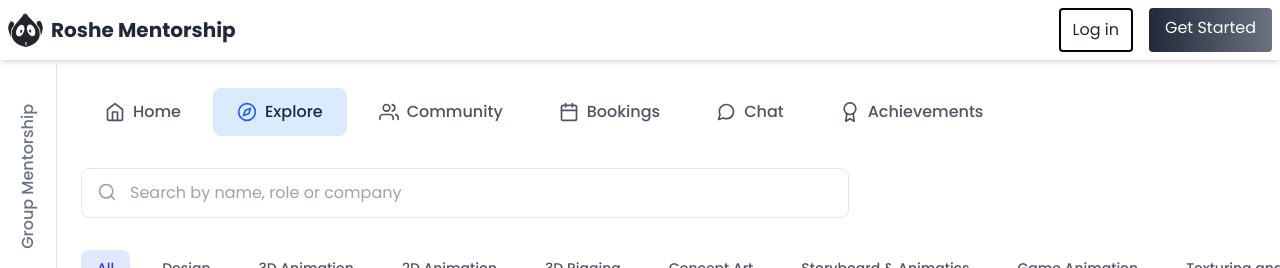
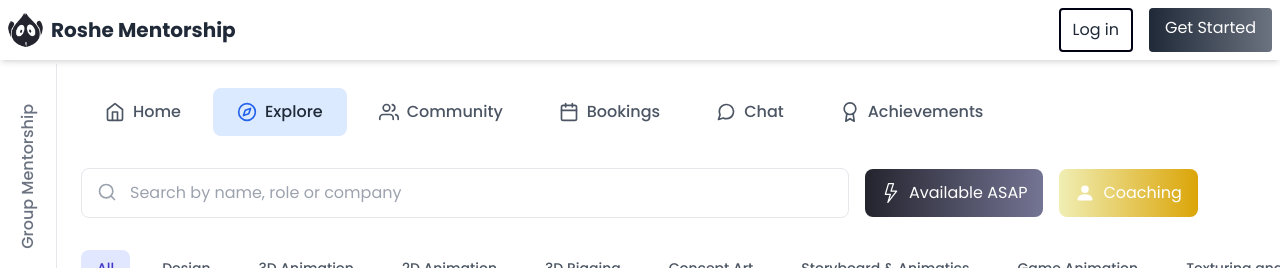
Before and after one commit to Roshe-Mentors/new_roshe, a Next.js app: page /dashboard in a window 1280 px wide. Shown: the top 268 px of the page. Built offline with nearby package versions, Linux system fonts and the light colour scheme.

Commit message:
FEAT: refactor button layout and styles in MentorDashboard for improved responsiveness

```diff
--- a/src/app/dashboard/components/MentorDashboard.tsx
+++ b/src/app/dashboard/components/MentorDashboard.tsx
@@ -112,8 +112,8 @@ const MentorDashboard: React.FC<MentorDashboardProps> = ({ mentors }) => {
             </div>
 
             {/* Search and Action Buttons */}
-            <div className="flex items-center justify-between mb-8">
-              <div className="relative w-full max-w-3xl">
+            <div className="flex items-center space-x-4 mb-8">
+              <div className="relative flex-grow max-w-3xl">
                 <FiSearch className="absolute left-4 top-3.5 text-gray-400" size={20} />
                 <input
                   type="text"
@@ -121,7 +121,6 @@ const MentorDashboard: React.FC<MentorDashboardProps> = ({ mentors }) => {
                   className="w-full pl-12 pr-4 py-3 border border-gray-200 rounded-lg focus:outline-none focus:ring-2 focus:ring-blue-500"
                 />
               </div>
-              <div className="flex ml-4 space-x-2">
               <button
                 style={{ background: 'linear-gradient(90deg, #24242E 0%, #747494 100%)' }}
                 className="flex items-center text-white px-4 py-3 rounded-lg transition-all duration-200 hover:opacity-90 hover:shadow-md"
@@ -136,7 +135,6 @@ const MentorDashboard: React.FC<MentorDashboardProps> = ({ mentors }) => {
                 <BsPersonFill className="mr-2" size={20} />
                 <span>Coaching</span>
               </button>
-              </div>
             </div>
 
             {/* Category Filters */}
```
Lines whose indentation alone changed are shown as unchanged.
